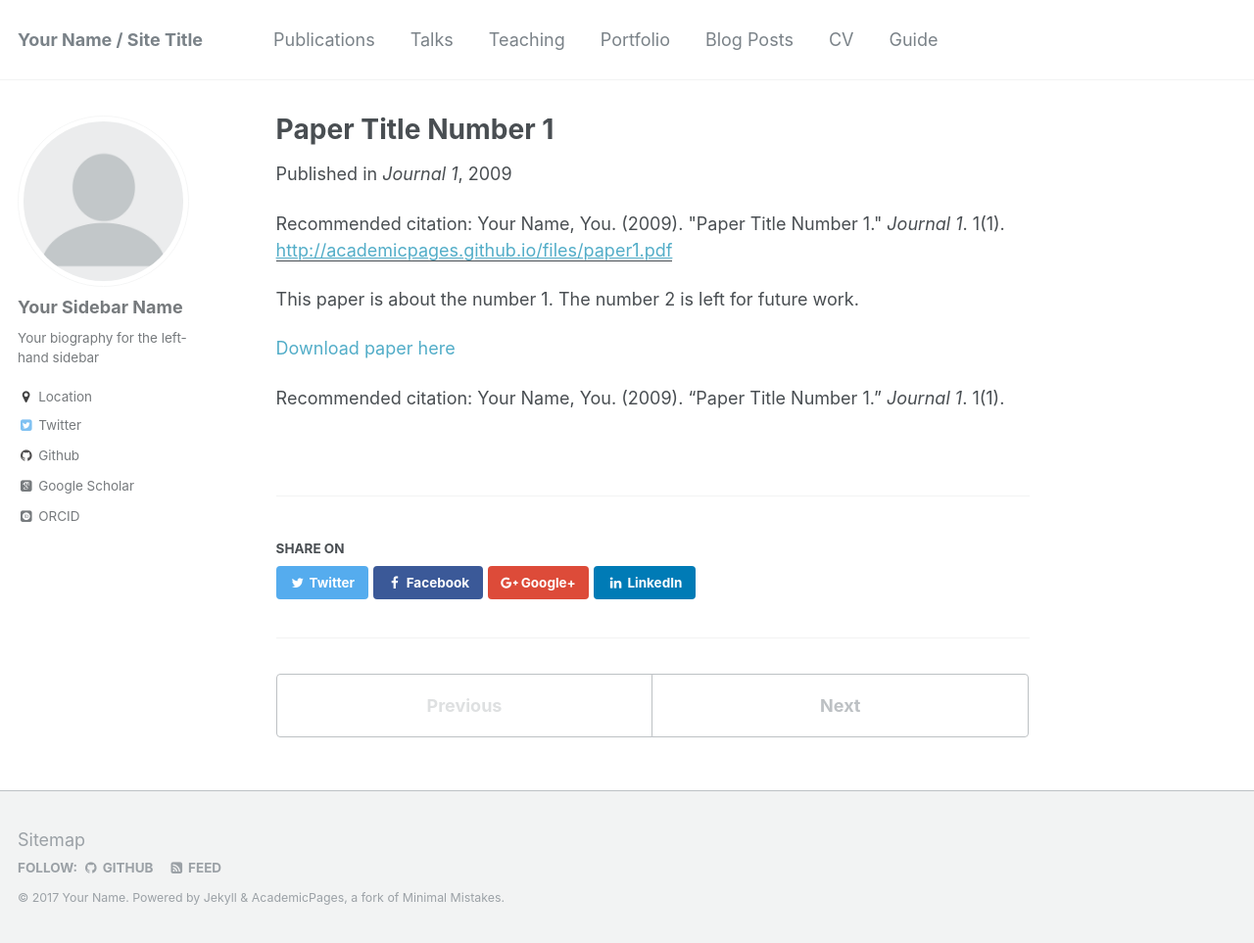
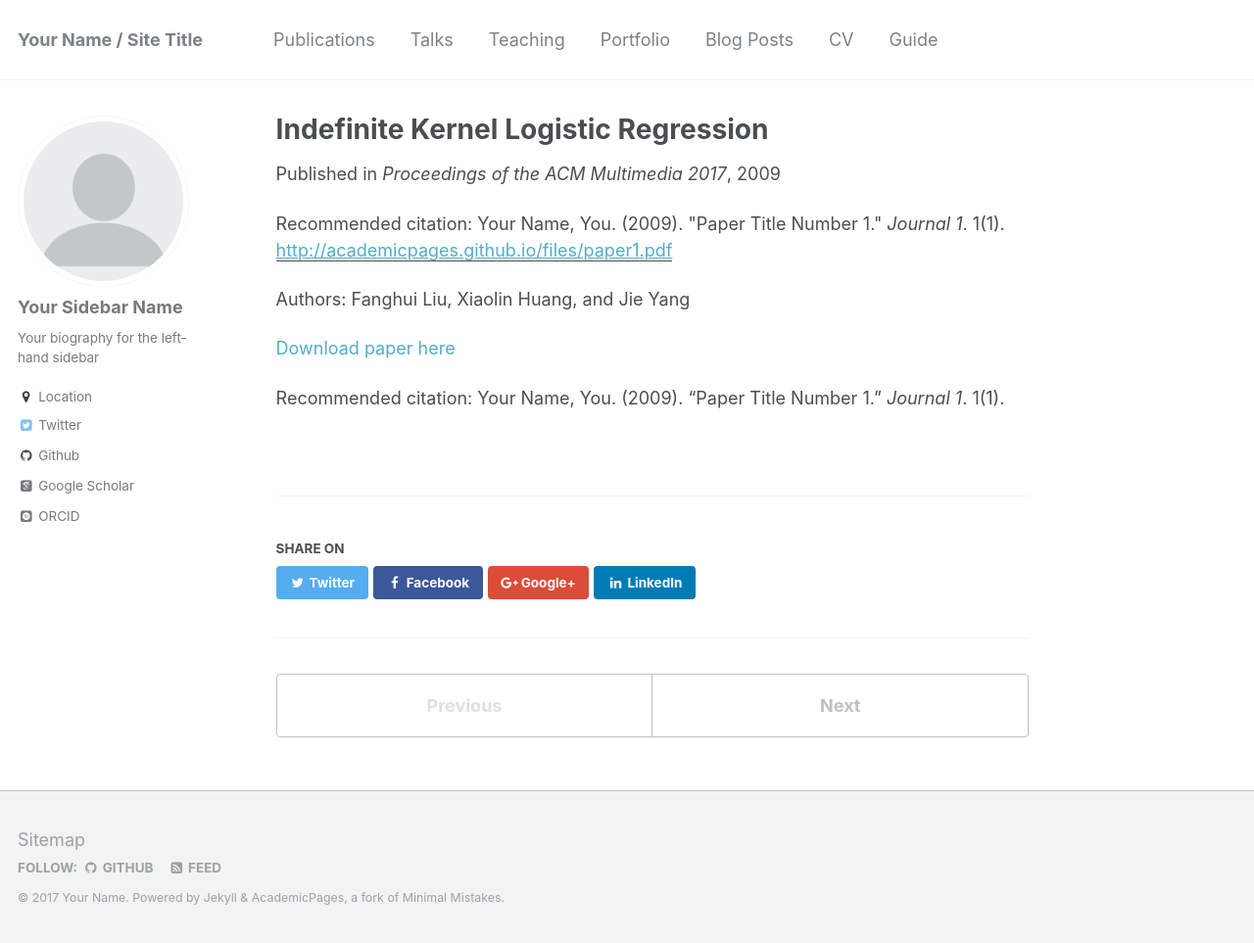
Before and after one commit to sditwyx/SgrE.github.io, a Jekyll site: the page built from _publications/2009-10-01-paper-title-number-1.md, in a window 1280 px wide and 963 px high. Shown: the whole window at 98% size. Built offline with Jekyll 4.4.1, drawn with Linux system fonts in a browser that asks for light colours; some web fonts are replaced.

Commit message:
Update 2009-10-01-paper-title-number-1.md

```diff
--- a/_publications/2009-10-01-paper-title-number-1.md
+++ b/_publications/2009-10-01-paper-title-number-1.md
@@ -1,14 +1,14 @@
 ---
-title: "Paper Title Number 1"
+title: "Indefinite Kernel Logistic Regression"
 collection: publications
 permalink: /publication/2009-10-01-paper-title-number-1
-excerpt: 'This paper is about the number 1. The number 2 is left for future work.'
+excerpt: 'Authors: Fanghui Liu, Xiaolin Huang, and Jie Yang'
 date: 2009-10-01
-venue: 'Journal 1'
+venue: 'Proceedings of the ACM Multimedia 2017'
 paperurl: 'http://academicpages.github.io/files/paper1.pdf'
 citation: 'Your Name, You. (2009). &quot;Paper Title Number 1.&quot; <i>Journal 1</i>. 1(1).'
 ---
-This paper is about the number 1. The number 2 is left for future work.
+Authors: Fanghui Liu, Xiaolin Huang, and Jie Yang
 
 [Download paper here](http://academicpages.github.io/files/paper1.pdf)
 
```
